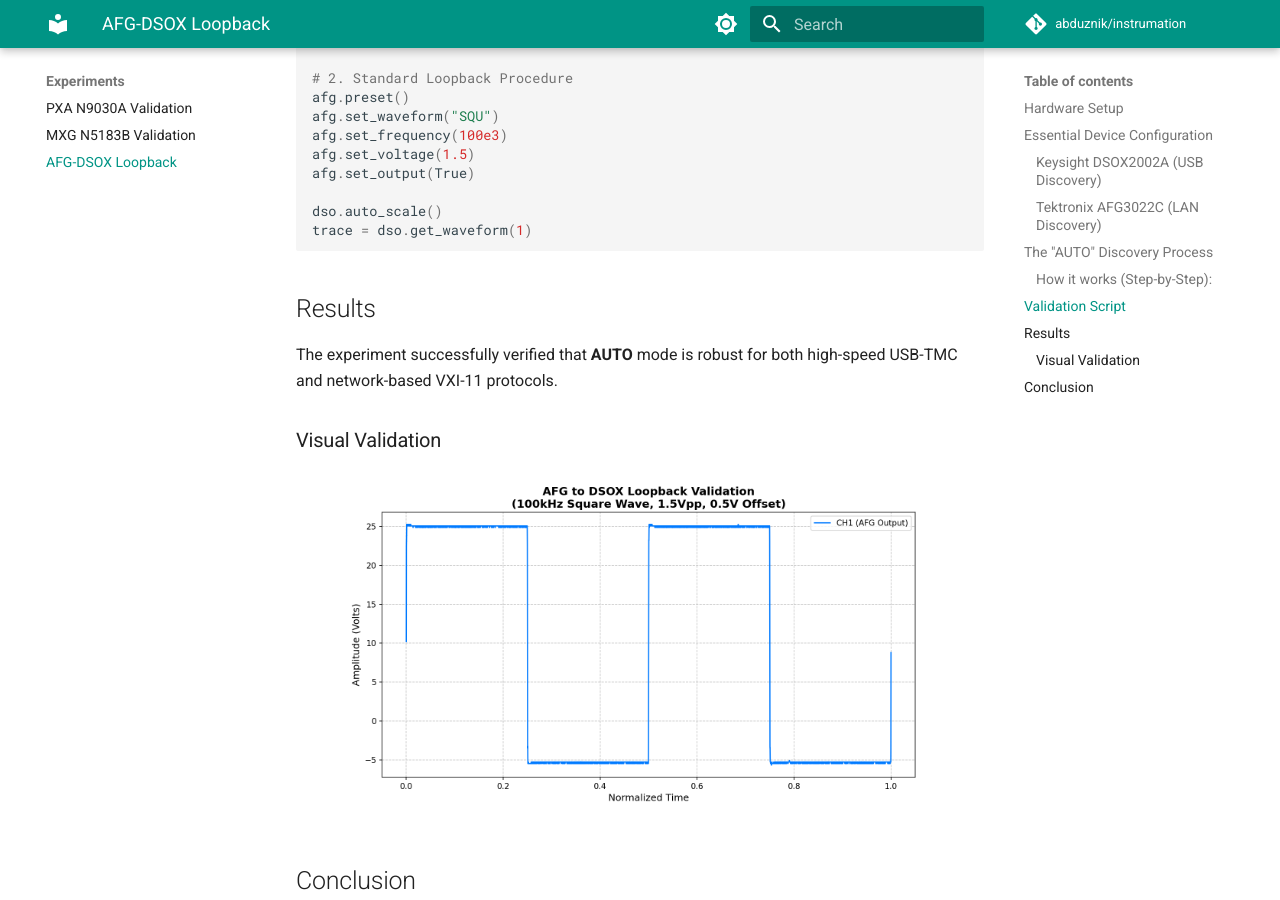
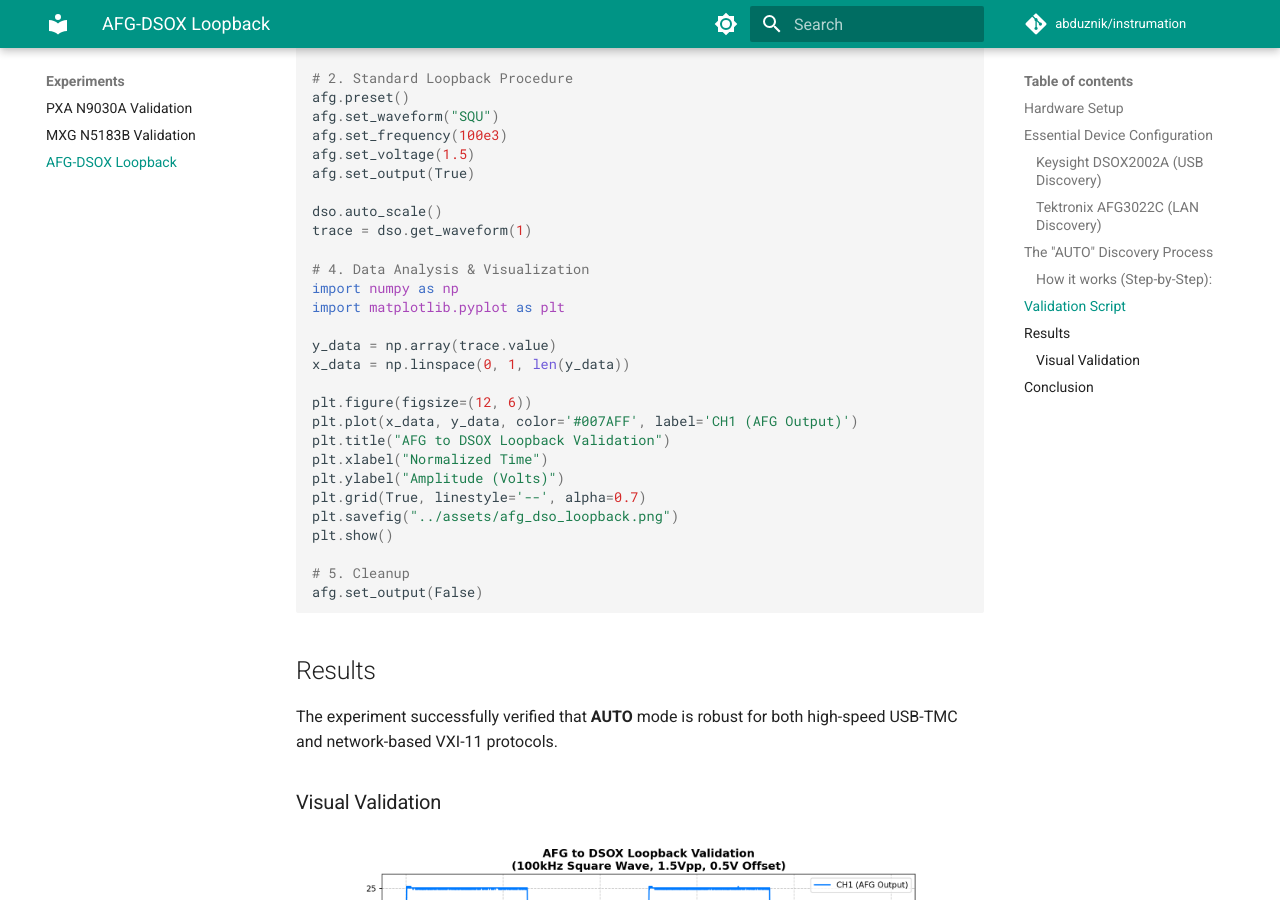
Before and after one commit to abduznik/instrumation, an MkDocs documentation site: the page built from docs/experiments/afg_dso_loopback.md, in a window 1280 px wide and 900 px high, scrolled down 1658 px. Built offline with MkDocs 1.6.1 and Material for MkDocs 9.7.7, drawn with Linux system fonts in a browser that asks for light colours; comment, search, counter and statistics services are not loaded.

Commit message:
docs: add visualization code to loopback experiment report

````diff
--- a/docs/experiments/afg_dso_loopback.md
+++ b/docs/experiments/afg_dso_loopback.md
@@ -53,6 +53,25 @@
 
 dso.auto_scale()
 trace = dso.get_waveform(1)
+
+# 4. Data Analysis & Visualization
+import numpy as np
+import matplotlib.pyplot as plt
+
+y_data = np.array(trace.value)
+x_data = np.linspace(0, 1, len(y_data))
+
+plt.figure(figsize=(12, 6))
+plt.plot(x_data, y_data, color='#007AFF', label='CH1 (AFG Output)')
+plt.title("AFG to DSOX Loopback Validation")
+plt.xlabel("Normalized Time")
+plt.ylabel("Amplitude (Volts)")
+plt.grid(True, linestyle='--', alpha=0.7)
+plt.savefig("../assets/afg_dso_loopback.png")
+plt.show()
+
+# 5. Cleanup
+afg.set_output(False)
 ```
 
 ## Results
````
